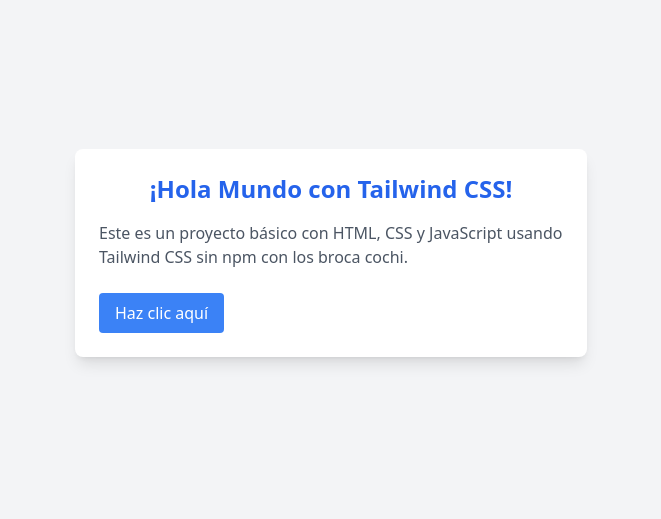
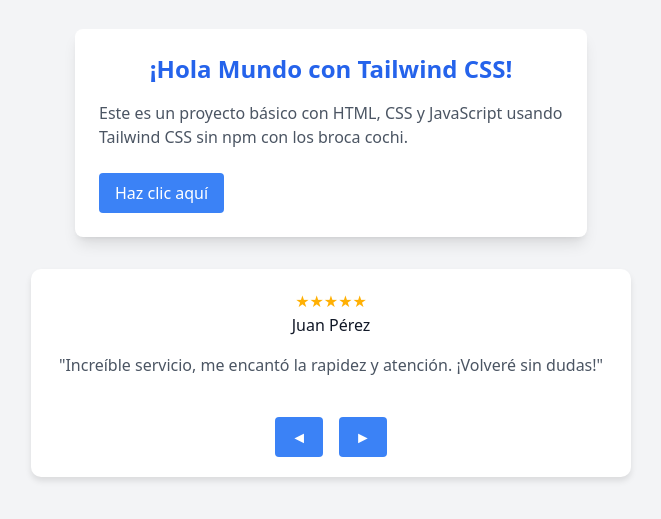
Before and after one commit to RocoBytes/Agua, a plain HTML site: page index.html in a window 1280 px wide. Shown: the part 147-666 px from the top of the page, without its empty margins (309-970 px from the left). Drawn offline with nearby package versions, Linux system fonts and the light colour scheme.

Commit message:
Carrusel con comentarios

```diff
--- a/css/styles.css
+++ b/css/styles.css
@@ -0,0 +1,26 @@
+.carousel-container {
+    width: 80%;
+    max-width: 600px;
+    position: relative;
+    overflow: hidden;
+    background: white;
+    padding: 20px;
+    border-radius: 10px;
+    box-shadow: 0px 4px 6px rgba(0, 0, 0, 0.1);
+    text-align: center;
+    margin: 0 auto;
+}
+
+.carousel {
+    display: flex;
+    transition: transform 0.5s ease-in-out;
+}
+
+.slide {
+    min-width: 100%;
+}
+
+
+.star {
+    color: #ffb004;
+}
--- a/index.html
+++ b/index.html
@@ -1,14 +1,16 @@
 <!DOCTYPE html>
 <html lang="es">
+
 <head>
   <meta charset="UTF-8" />
   <meta name="viewport" content="width=device-width, initial-scale=1.0" />
   <title>Mi Proyecto con Tailwind CSS</title>
   <script src="https://cdn.tailwindcss.com"></script>
+  <link rel="stylesheet" href="css/styles.css" />
 </head>
-  <body
-    class="bg-gray-100 text-gray-900 flex items-center justify-center min-h-screen"
-  >
+
+<body class="bg-gray-100 text-gray-900 flex flex-col items-center justify-center min-h-screen">
+  <!-- Contenedor principal para apilar los elementos -->
   <div class="max-w-lg mx-auto p-6 bg-white shadow-lg rounded-lg">
     <h1 class="text-2xl font-bold text-center text-blue-600">
       ¡Hola Mundo con Tailwind CSS!
@@ -17,18 +19,40 @@
       Este es un proyecto básico con HTML, CSS y JavaScript usando Tailwind
       CSS sin npm con los broca cochi.
     </p>
-      <button
-        id="miBoton"
-        class="mt-6 px-4 py-2 bg-blue-500 text-white rounded hover:bg-blue-700"
-      >
+    <button id="miBoton" class="mt-6 px-4 py-2 bg-blue-500 text-white rounded hover:bg-blue-700">
       Haz clic aquí
     </button>
   </div>
 
-    <script>
-      document.getElementById("miBoton").addEventListener("click", () => {
-        alert("¡Hola desde JavaScript wena los cabros!");
-      });
-    </script>
+  <!-- Espaciado entre los bloques, es como un salto de linea -->
+  <div class="mt-8"></div>
+
+  <!-- Carrusel -->
+  <div class="carousel-container">
+    <div class="carousel">
+      <div class="slide">
+        <p class="star">★★★★★</p>
+        <h3>Juan Pérez</h3>
+        <p class="mt-4 text-gray-600">"Increíble servicio, me encantó la rapidez y atención. ¡Volveré sin dudas!"</p>
+      </div>
+      <div class="slide">
+        <p class="star">★★★★★</p>
+        <h3>María González</h3>
+        <p class="mt-4 text-gray-600">"Los productos son de excelente calidad. Muy recomendados."</p>
+      </div>
+      <div class="slide">
+        <p class="star">★★★★★</p>
+        <h3>Carlos Ramírez</h3>
+        <p class="mt-4 text-gray-600">"Precios justos y atención rápida. Muy conforme con la compra."</p>
+      </div>
+    </div>
+    <div class="flex justify-center gap-4 mt-4">
+      <button class="mt-6 px-4 py-2 bg-blue-500 text-white rounded hover:bg-blue-700" onclick="prevSlide()">◄</button>
+      <button class="mt-6 px-4 py-2 bg-blue-500 text-white rounded hover:bg-blue-700" onclick="nextSlide()">►</button>
+    </div>
+  </div>
+  <script src="js/script.js"></script>
 </body>
+
+
 </html>
--- a/js/script.js
+++ b/js/script.js
@@ -0,0 +1,19 @@
+// aqui esta el script del saludo inicial
+document.getElementById("miBoton").addEventListener("click", () => {
+    alert("¡Hola desde JavaScript wena los cabros!");
+});
+
+// este es el script que controla el carrusel de los comentarios
+let pagesCarouesel = 3;
+let index = 0;
+function showSlide() {
+    document.querySelector('.carousel').style.transform = `translateX(${-index * 100}%)`;
+}
+function nextSlide() {
+    index = (index + 1) % pagesCarouesel;
+    showSlide();
+}
+function prevSlide() {
+    index = (index - 1 + pagesCarouesel) % pagesCarouesel;
+    showSlide();
+}
```
Lines whose indentation alone changed are shown as unchanged.
